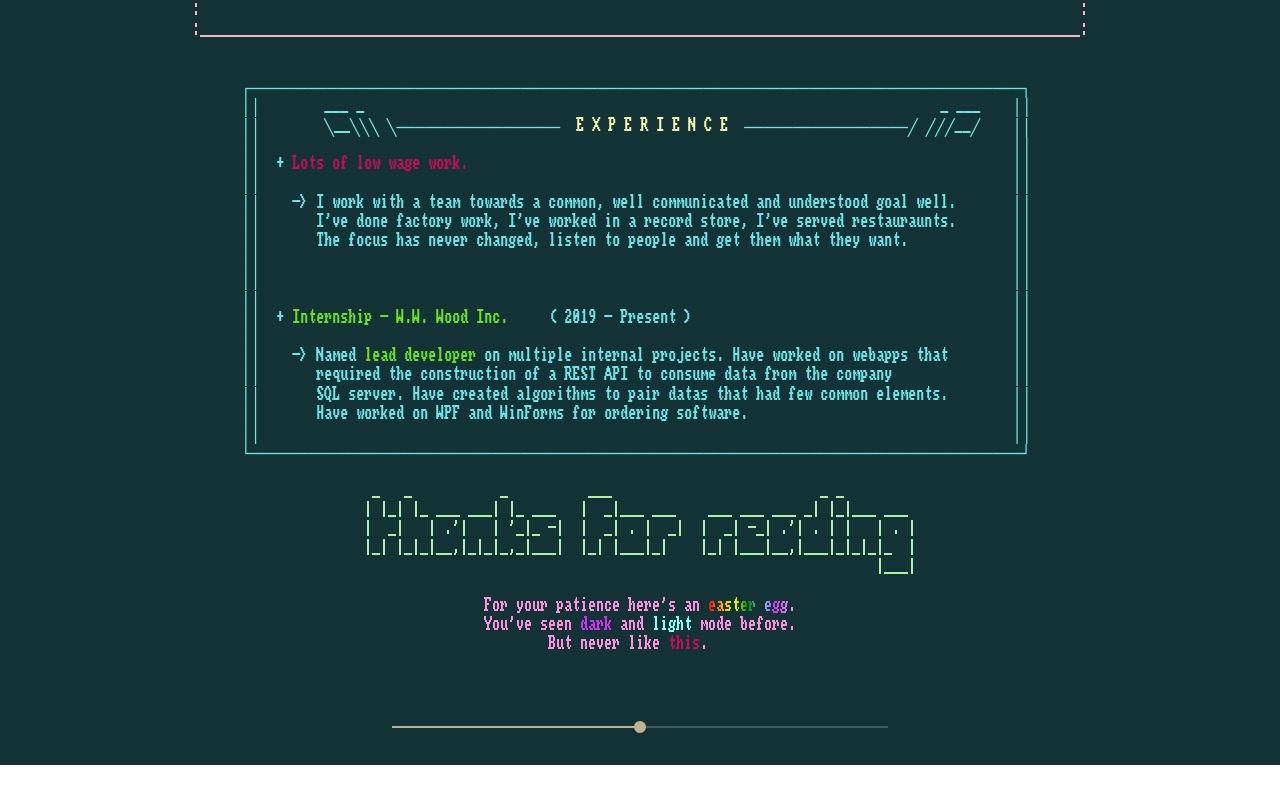
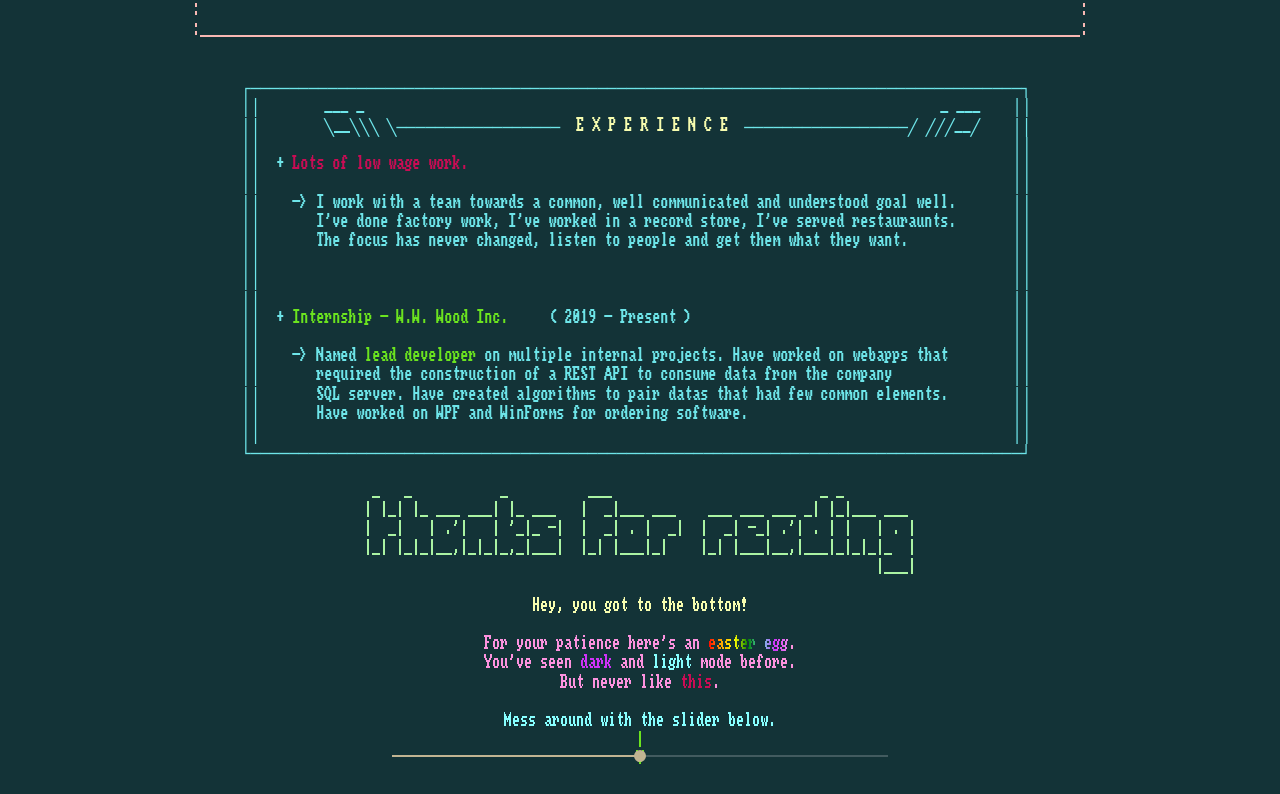
Before and after one commit to ross-sigil/resume, a Vue app: page / in a window 1280 px wide. Shown: the part 1622-2416 px from the top of the page. Before the commit the page ends 2387 px from the top, so only its background shows below. Built offline with nearby package versions, Linux system fonts and the light colour scheme.

Commit message:
Added some more text and centered stuff, also fixed spacing on the slider.

```diff
--- a/src/views/Resume.vue
+++ b/src/views/Resume.vue
@@ -68,6 +68,8 @@
       </pre>
       </div>
     </v-row>
+
+    <!-- add bash scripting, git and some other stuff too -->
 
     <v-row justify="center">
       <div class="pi">
@@ -164,7 +166,6 @@
       </div>
     </v-row>
 
-
     <v-row justify="center">
       <div class="lgr">
         <pre class="my" style="line-height: 1.2em">
@@ -179,26 +180,29 @@
 
     <v-row justify="center">
       <div class="pi">
-        <pre class="my" style="line-height: 1.2em">
+        <pre
+          class="my"
+          style="line-height: 1.2em; text-align: center; margin-bottom: -3em"
+        >
+<span class="ye">Hey, you got to the bottom!</span>
+
 For your patience here's an <span class="rainbow-text">easter egg</span>.
 You've seen <span class="pr">dark</span> and <span class="ik">light</span> mode before.
-        But never like <span class="re">this</span>.
+But never like <span class="re">this</span>.
+
+<span class="ik">Mess around with the slider below.</span>
+<span class='gr'>|
+V</span>
         </pre>
       </div>
     </v-row>
 
-
-
-<!-- dont fill me in, just a placeholder for the elements im making this page out of -->
+    <!-- dont fill me in, just a placeholder for the elements im making this page out of -->
     <v-row justify="center">
       <div class="lbl">
-        <pre class="my" style="line-height: 1.2em">
-
-        </pre>
+        <pre class="my" style="line-height: 1.2em"></pre>
       </div>
     </v-row>
-
-
   </v-container>
 </template>
 <!-- organize things by when i started learning and when i started getting paid to do it -->
@@ -249,8 +253,18 @@ You've seen <span class="pr">dark</span> and <span class="ik">light</span> mode
   src: url(../assets/topazplus500.ttf);
 }
 
+@font-face {
+  font-family: "ps55";
+  src: url(../assets/ps55.ttf);
+}
+
 .my {
   font-family: "TopazPlus", "Lucida Console", monospace, Monaco;
+}
+
+.ps {
+  font-family: "ps55";
+  font-size: 29px;
 }
 
 .rainbow-text {
```
Also changed, not shown: src/assets/ps55.ttf (added), src/assets/sigilLogo.png (added).
